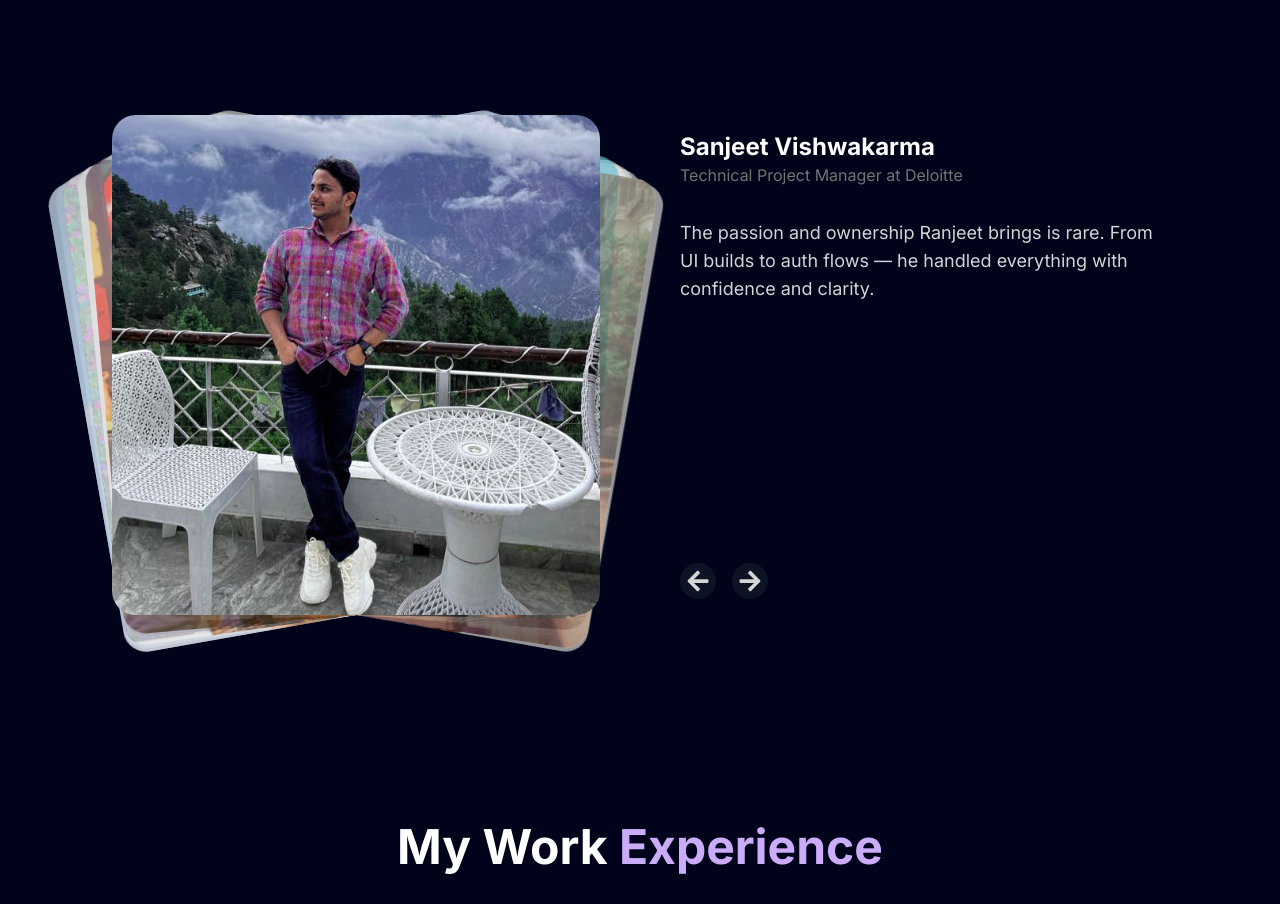
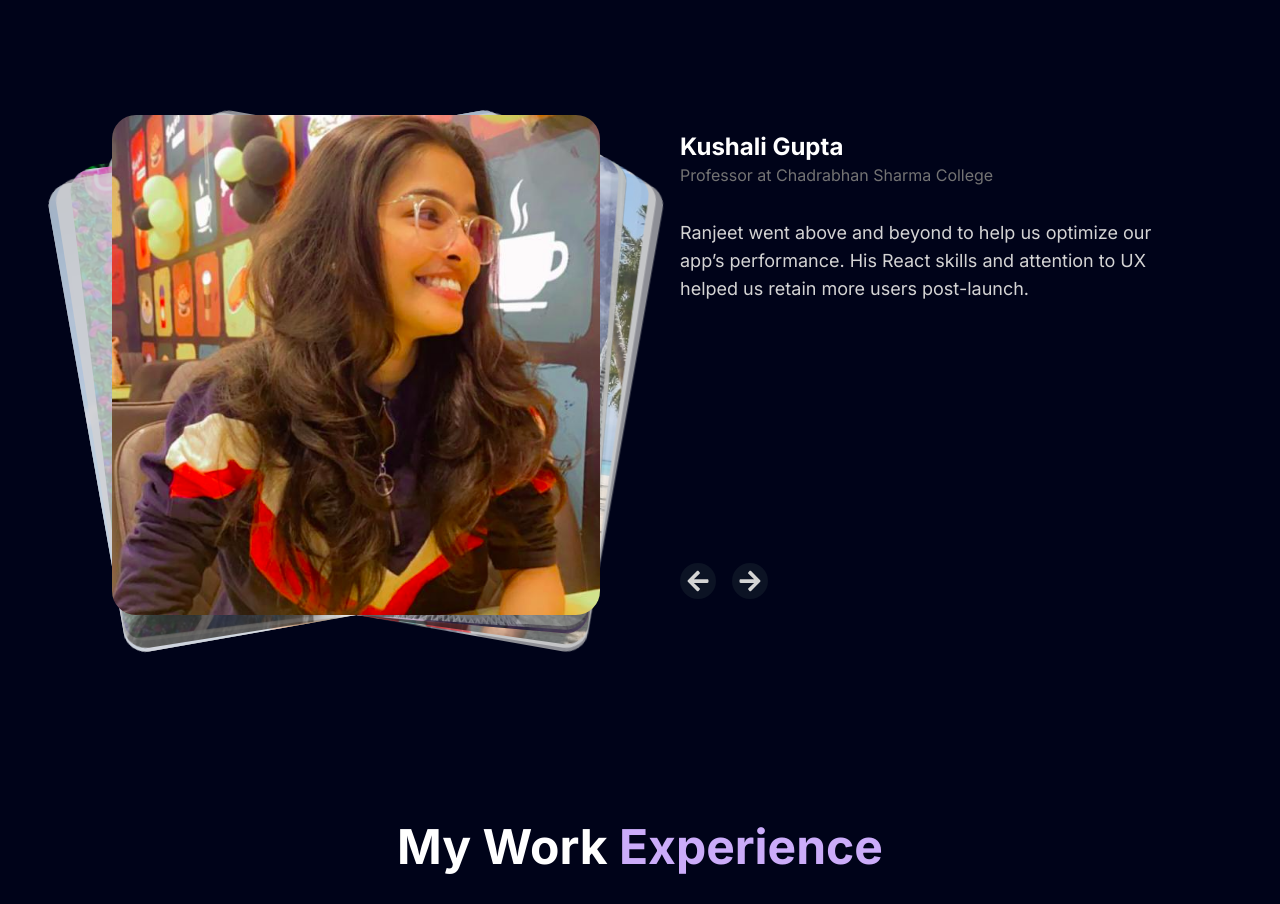
Before and after one commit to Ranjeet-vishwakarma-8081/RanjeetTechSolutions, a React (Vite) app: page / in a window 1280 px wide. Shown: the part 5617-6521 px from the top of the page. Built offline with nearby package versions, Linux system fonts and the light colour scheme.

Commit message:
Paased the autoplay attribute in testimonial for auto changes

```diff
--- a/src/components/Testimonials.jsx
+++ b/src/components/Testimonials.jsx
@@ -7,7 +7,7 @@ const Testimonials = () => {
       <h2 className="heading">
         Trusted by Industry <span className="text-purple">Professionals</span>
       </h2>
-      <AnimatedTestimonials testimonials={testimonials} />
+      <AnimatedTestimonials testimonials={testimonials} autoplay />
     </div>
   );
 };
```
